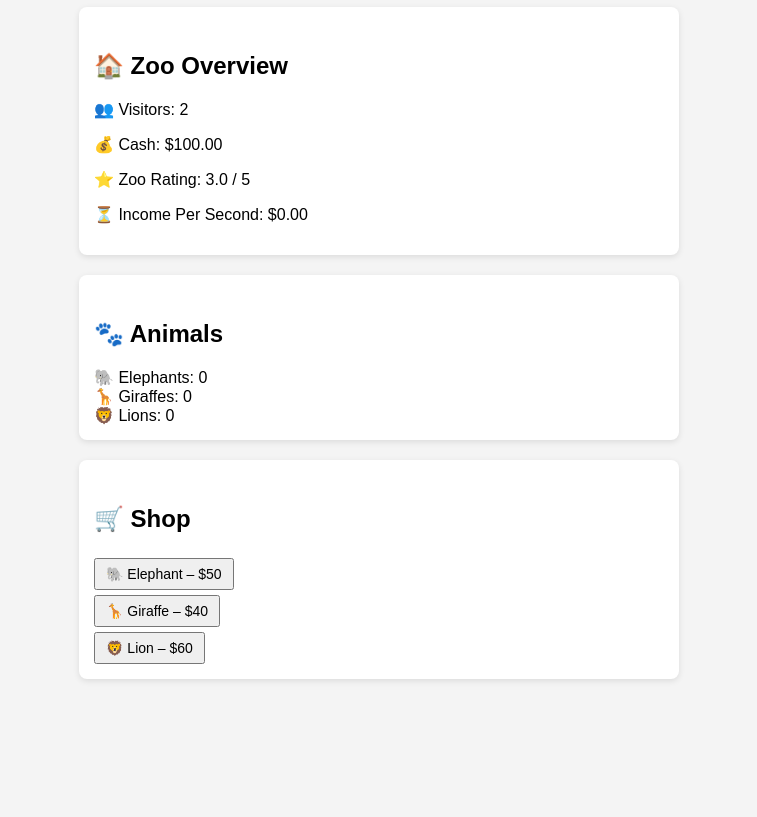
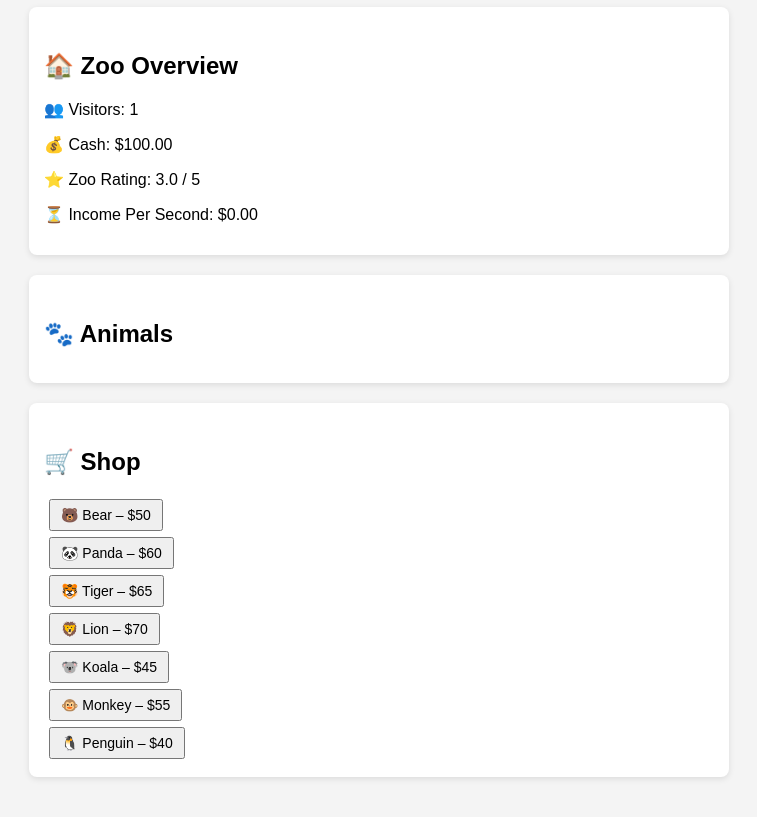
Before and after one commit to tjm515gh/emoji-zoo, a plain HTML site: page index.html in a window 1280 px wide. Shown: the part 94-911 px from the top of the page, without its empty margins (261-1018 px from the left). Before the commit the page ends 813 px from the top, so only its background shows below. Drawn offline with Linux system fonts and the light colour scheme.

Commit message:
Update index.html

```diff
--- a/index.html
+++ b/index.html
@@ -8,7 +8,7 @@
       font-family: sans-serif;
       background: #f4f4f4;
       padding: 20px;
-      max-width: 600px;
+      max-width: 700px;
       margin: auto;
     }
     h2 {
@@ -22,7 +22,7 @@
       box-shadow: 0 2px 6px rgba(0,0,0,0.1);
     }
     button {
-      margin-top: 5px;
+      margin: 3px 5px;
       padding: 6px 10px;
       font-size: 14px;
     }
@@ -48,28 +48,54 @@
   <div class="section">
     <h2>🛒 Shop</h2>
     <div id="shop">
-      <button onclick="buyAnimal('Elephant')">🐘 Elephant – $50</button><br>
-      <button onclick="buyAnimal('Giraffe')">🦒 Giraffe – $40</button><br>
-      <button onclick="buyAnimal('Lion')">🦁 Lion – $60</button>
+      <!-- Buttons generated by JS -->
     </div>
   </div>
 
   <script>
+    const animalTypes = {
+      Bear:    { emoji: '🐻', cost: 50, income: 2 },
+      Panda:   { emoji: '🐼', cost: 60, income: 2.2 },
+      Tiger:   { emoji: '🐯', cost: 65, income: 2.5 },
+      Lion:    { emoji: '🦁', cost: 70, income: 3 },
+      Koala:   { emoji: '🐨', cost: 45, income: 1.8 },
+      Monkey:  { emoji: '🐵', cost: 55, income: 2 },
+      Penguin: { emoji: '🐧', cost: 40, income: 1.5 }
+    };
+
     let zoo = {
       cash: 100,
       visitors: 0,
       rating: 3.0,
-      animals: {
-        Elephant: { count: 0, emoji: '🐘', income: 2 },
-        Giraffe: { count: 0, emoji: '🦒', income: 1.5 },
-        Lion: { count: 0, emoji: '🦁', income: 3 }
-      }
+      animals: {}
     };
 
-    function getIncomePerSecond() {
+    for (let type in animalTypes) {
+      zoo.animals[type] = {
+        count: 0,
+        hunger: 100, // 0–100
+      };
+    }
+
+    function getHappiness(hunger) {
+      if (hunger > 80) return "😄";
+      if (hunger > 60) return "😊";
+      if (hunger > 40) return "😐";
+      if (hunger > 20) return "😟";
+      return "😭";
+    }
+
+    function getAnimalIncome(type) {
+      const base = animalTypes[type].income;
+      const hunger = zoo.animals[type].hunger;
+      const happinessMultiplier = hunger / 100; // 0.0–1.0
+      return (base * zoo.animals[type].count * happinessMultiplier);
+    }
+
+    function getTotalIncome() {
       let total = 0;
-      for (let a in zoo.animals) {
-        total += zoo.animals[a].count * zoo.animals[a].income;
+      for (let type in zoo.animals) {
+        total += getAnimalIncome(type);
       }
       return total.toFixed(2);
     }
@@ -78,36 +104,75 @@
       document.getElementById('cash').textContent = zoo.cash.toFixed(2);
       document.getElementById('visitors').textContent = Math.floor(zoo.visitors);
       document.getElementById('rating').textContent = zoo.rating.toFixed(1);
-      document.getElementById('income').textContent = getIncomePerSecond();
+      document.getElementById('income').textContent = getTotalIncome();
 
+      // Animal list
       const animalList = document.getElementById('animal-list');
       animalList.innerHTML = '';
-      for (let a in zoo.animals) {
-        const animal = zoo.animals[a];
-        animalList.innerHTML += `${animal.emoji} ${a}s: ${animal.count}<br>`;
+      for (let type in zoo.animals) {
+        const animal = zoo.animals[type];
+        if (animal.count > 0) {
+          const hunger = Math.round(animal.hunger);
+          const happiness = getHappiness(hunger);
+          animalList.innerHTML += `
+            ${animalTypes[type].emoji} ${type}s: ${animal.count} |
+            Hunger: ${hunger}% |
+            Mood: ${happiness}
+            <button onclick="feedAnimal('${type}')">🍽️ Feed</button><br>
+          `;
+        }
+      }
+
+      // Shop buttons
+      const shop = document.getElementById('shop');
+      shop.innerHTML = '';
+      for (let type in animalTypes) {
+        const a = animalTypes[type];
+        shop.innerHTML += `<button onclick="buyAnimal('${type}')">${a.emoji} ${type} – $${a.cost}</button><br>`;
       }
     }
 
     function buyAnimal(type) {
-      const cost = { Elephant: 50, Giraffe: 40, Lion: 60 }[type];
+      const cost = animalTypes[type].cost;
       if (zoo.cash >= cost) {
         zoo.cash -= cost;
         zoo.animals[type].count += 1;
         zoo.visitors += 5;
-        zoo.rating += 0.1;
+        zoo.rating += 0.05;
         updateUI();
       } else {
         alert("Not enough cash!");
       }
     }
 
-    function generateIncome() {
-      zoo.cash += parseFloat(getIncomePerSecond());
-      zoo.visitors += 0.5;
+    function feedAnimal(type) {
+      const animal = zoo.animals[type];
+      if (animal.count > 0 && animal.hunger < 100) {
+        zoo.cash -= 5;
+        animal.hunger += 20;
+        if (animal.hunger > 100) animal.hunger = 100;
+        updateUI();
+      }
+    }
+
+    function tick() {
+      // Income
+      zoo.cash += parseFloat(getTotalIncome());
+      zoo.visitors += 0.3;
+
+      // Hunger decay
+      for (let type in zoo.animals) {
+        if (zoo.animals[type].count > 0) {
+          zoo.animals[type].hunger -= 0.5;
+          if (zoo.animals[type].hunger < 0) zoo.animals[type].hunger = 0;
+        }
+      }
+
       updateUI();
     }
 
-    setInterval(generateIncome, 1000);
+    // Start loop
+    setInterval(tick, 1000);
     updateUI();
   </script>
 
```
